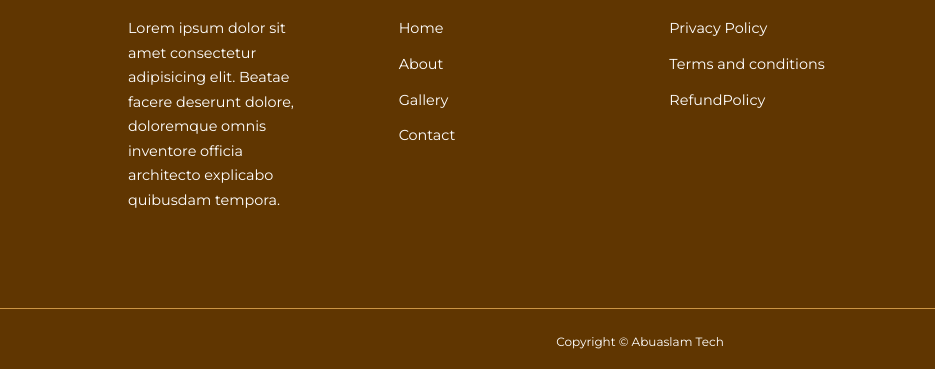
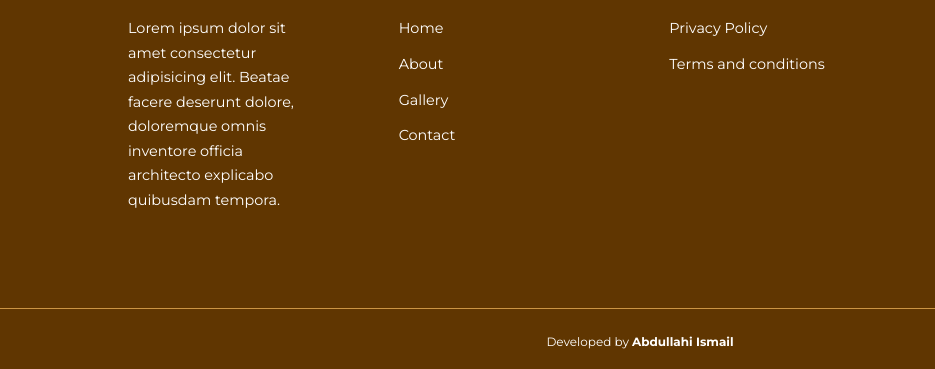
Before and after one commit to Abuaslamtech/Annajat-Academy, a plain HTML site: page about.html in a window 1280 px wide. Shown: the part 1884-2253 px from the top of the page, 0-935 px from the left. Drawn offline with nearby package versions, Linux system fonts and the light colour scheme; a web font is replaced by a local one.

Commit message:
Third Update
Edited the footer

```diff
--- a/about.html
+++ b/about.html
@@ -288,7 +288,6 @@
           <ul class="privacy">
             <li><a href="#">Privacy Policy</a></li>
             <li><a href="#">Terms and conditions</a></li>
-            <li><a href="#">RefundPolicy</a></li>
           </ul>
         </div>
 
@@ -317,7 +316,7 @@
       </div>
       <!-- copyright -->
       <div class="footer__copyright">
-        <small>Copyright &copy; Abuaslam Tech</small>
+         <small>Developed by <b><a href="https://facebook.com/abdullahiabuaslam"> Abdullahi Ismail</a></b></small>
       </div>
     </footer>
     <!-- page ends here -->
```
Also changed, not shown: contact.html (+1 -2 lines), gallery.html (+1 -2 lines), index.html (+1 -2 lines).
